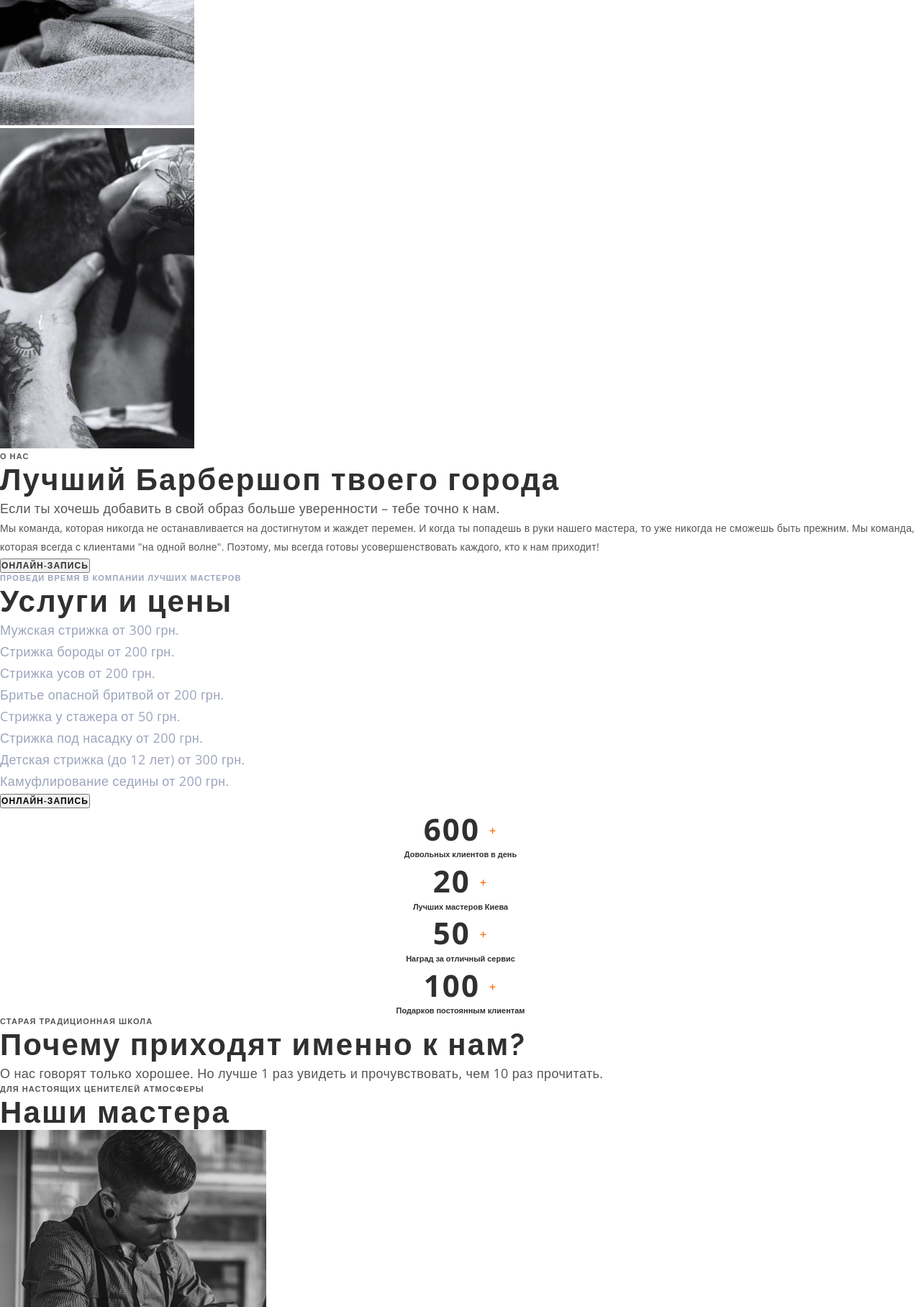
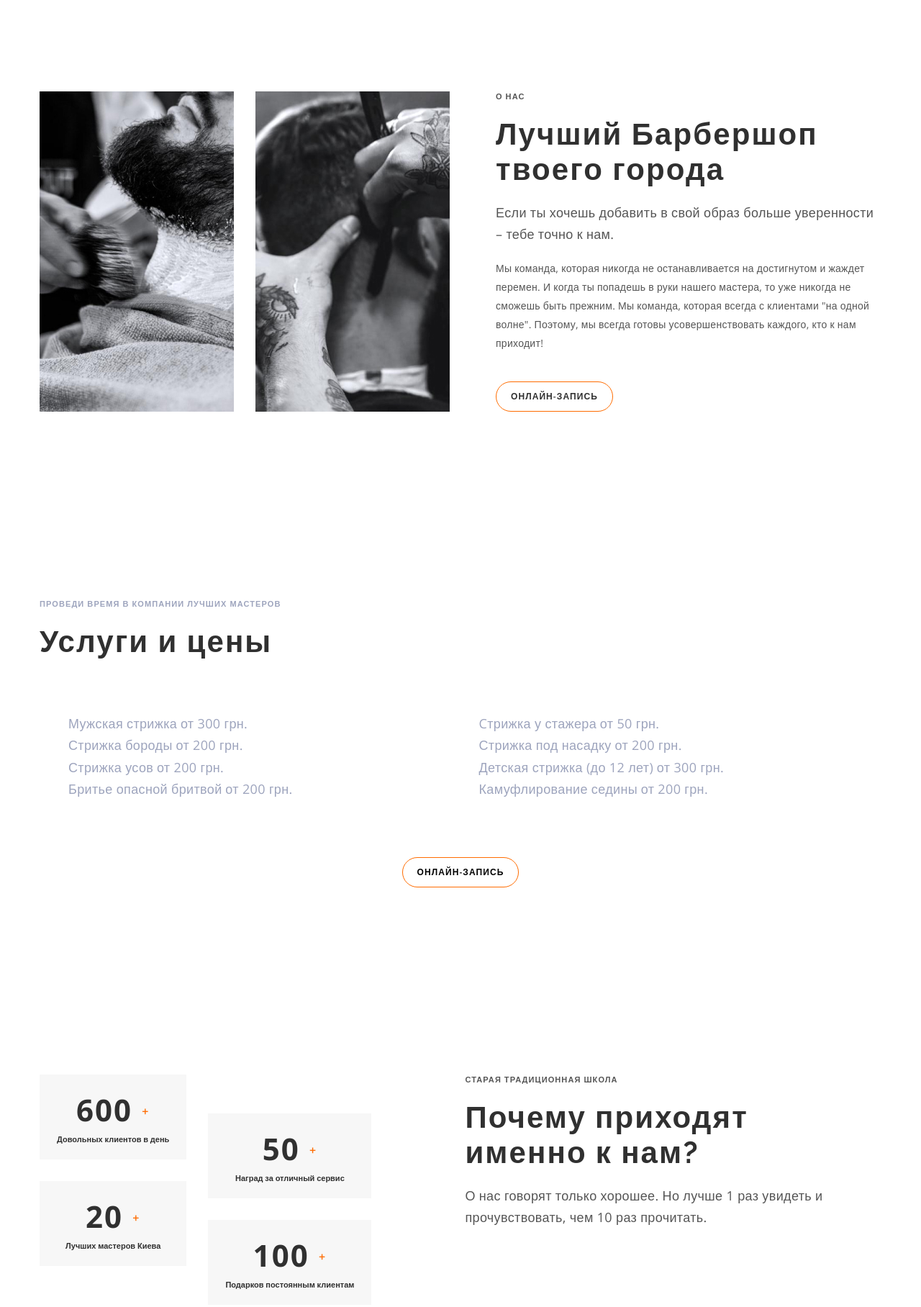
Before and after one commit to Olexiy-repin/Fe_Core_24_Online, a plain HTML site: page index.html in a window 1280 px wide. Shown: the part 801-2617 px from the top of the page at 72% size. Drawn offline with nearby package versions, Linux system fonts and the light colour scheme.

Commit message:
Добавлены стили для хедера, hero, секции о нас, секции услуг

```diff
--- a/css/styles.css
+++ b/css/styles.css
@@ -41,19 +41,75 @@ body {
   color: var(--text-light-theme-color);
 }
 
+h1 {
+  margin: 0;
+}
+
+img {
+  display: block;
+}
+
 .address {
   font-style: normal;
 }
 
 .link {
   text-decoration: none;
+  display: block;
 }
 
 .list {
   list-style: none;
 }
 
+.section {
+  padding-top: 130px;
+  padding-bottom: 130px;
+}
+
+.container {
+  width: 1200px;
+  padding-left: 15px;
+  padding-right: 15px;
+  margin-left: auto;
+  margin-right: auto;
+}
+
 /* HEADER */
+.header {
+}
+.header .container {
+  display: flex;
+  align-items: center;
+  justify-content: space-between;
+}
+
+.header-utils {
+  display: flex;
+  align-items: center
+}
+
+.navigation {
+  display: flex;
+  align-items: center;
+}
+
+.logo {
+  margin-right: 71px;
+}
+
+.navigation-list {
+  display: flex;
+}
+
+.navigation-list-item:not(:last-child) {
+  margin-right: 40px;
+}
+
+.header .address {
+  margin-right: 40px;
+}
+
 .navigation-list-link,
 .header-tel-link,
 .modal-btn {
@@ -71,6 +127,11 @@ body {
   color: var(--accent-color);
 }
 
+.navigation-list-link {
+  padding-top: 52px;
+  padding-bottom: 52px;
+}
+
 .header-tel-link {
   text-transform: uppercase;
 }
@@ -78,6 +139,14 @@ body {
 .modal-btn {
   letter-spacing: 0.09em;
   text-transform: uppercase;
+  border: 1px solid #ff6c00;
+  border-radius: 25px;
+  background-color: transparent;
+  padding-top: 12px;
+  padding-right: 20px;
+  padding-bottom: 12px;
+  padding-left: 20px;
+  cursor: pointer;
 }
 
 .modal-btn:hover,
@@ -87,6 +156,26 @@ body {
 }
 
 /* HERO SECTION */
+.hero .container {
+  display: flex;
+}
+
+.hero-slider {
+  background-color: var(--modal-btn-light-theme-color);
+  flex-grow: 1;
+  padding-left: 100px;
+  padding-top: 272px;
+  padding-bottom: 206px;
+}
+
+.social-links {
+  display: flex;
+}
+
+.social-links-item:not(:last-child) {
+  margin-right: 40px;
+}
+
 .social-links-item-link {
   font-weight: 600;
   font-size: 11px;
@@ -107,14 +196,16 @@ body {
   letter-spacing: 0.1em;
   text-transform: uppercase;
   color: var(--text-dark-theme-color);
+  margin-bottom: 20px;
 }
 
 .hero-title {
   font-family: var(--secondary-font);
   font-weight: 700;
   font-size: 72px;
-  line-height: 1.8;
+  line-height: 1.18;
   letter-spacing: 0.05em;
+  margin-bottom: 20px;
   /* color: var(--title-dark-theme-color); */
 }
 
@@ -127,8 +218,25 @@ body {
 }
 
 /* ABOUT US */
+.about-us .container {
+  display: flex;
+}
 .about-us .subtitle {
   color: var(--text-light-theme-color);
+}
+
+.about-us-list {
+  display: flex;
+  margin-right: 64px;
+}
+
+.about-us-title,
+.about-us-description {
+  margin-bottom: 20px;
+}
+
+.about-us-list-item:not(:last-child) {
+  margin-right: 30px;
 }
 
 .title {
@@ -144,12 +252,13 @@ body {
   color: var(--text-light-theme-color);
 }
 
-.about-us .text {
+.about-us-text {
   font-weight: 400;
   font-size: 14px;
   line-height: 1.86;
   letter-spacing: 0.02em;
   color: var(--text-light-theme-color);
+  margin-bottom: 40px;
 }
 
 .about-us .modal-btn {
@@ -166,9 +275,69 @@ body {
   color: var(--text-dark-theme-color);
 }
 
+.services-title {
+  margin-bottom: 44px;
+}
+
+.services-list-wrapper {
+  display: flex;
+  margin-bottom: 50px;
+}
+
+.services-list {
+  flex-grow: 1;
+  padding-top: 30px;
+  padding-right: 40px;
+  padding-bottom: 30px;
+  padding-left: 40px;
+}
+
+.services-modal-btn {
+  display: block;
+  margin-left: auto;
+  margin-right: auto;
+}
+
 /* WHY ARE WE */
+.why-are-we .container {
+  display: flex;
+}
+
+.why-are-we-list-wrapper {
+  display: flex;
+  margin-right: 130px;
+}
+
+.why-are-we-list:nth-child(even) {
+  margin-top: 54px;
+}
+
+.why-are-we-list:not(:nth-child(even)) {
+  margin-right: 30px;
+}
+
+.why-are-we-list-item {
+  padding-top: 20px;
+  padding-right: 24px;
+  padding-bottom: 20px;
+  padding-left: 24px;
+  background-color: #f7f7f7;
+}
+
+.why-are-we-list-item:not(:last-child) {
+  margin-bottom: 30px;
+}
+
+.why-are-we-text-content {
+  width: 500px;
+}
+
 .why-are-we .subtitle {
   color: var(--text-light-theme-color);
+}
+
+.why-are-we-title {
+  margin-bottom: 20px;
 }
 
 .why-are-we .description {
@@ -182,6 +351,7 @@ body {
   text-align: center;
   letter-spacing: 0.05em;
   color: var(--title-light-theme-color);
+  margin-bottom: 6px;
 }
 
 .why-are-we-list-item-desc {
--- a/index.html
+++ b/index.html
@@ -13,6 +13,7 @@
 <body>
     <!-- ШАПКА САЙТА -->
     <header class="header">
+        <div class="container">
             <nav class="navigation">
                 <a class="logo" href="./index.html" aria-label="Логотип">
                     <img class="logo-img" src="./images/header/logo.svg" alt="Логотип">
@@ -32,14 +33,18 @@
                     </li>
                 </ul>
             </nav>
+            <div class="header-utils">
                 <address class="address">
                     <a class="header-tel-link link" href="tel:+380441111111">+38 044 111 11 11</a>
                 </address>
                 <button class="modal-btn">онлайн-запись</button>
+            </div>
+        </div>
     </header>
     <main>
         <!-- HERO секция -->
         <section class="hero">
+            <div class="container">
                 <div>
                     <ul class="social-links list">
                         <li class="social-links-item">
@@ -50,42 +55,50 @@
                         </li>
                     </ul>
                 </div>
-            <div>
+                <div class="hero-slider">
                     <p class="subtitle" lang="en">A hair salon for men in Kyiv</p>
                     <h1 class="hero-title" lang="en">BarberShop</h1>
                     <p class="description">Мы эксперты в модных мужских стрижках. <br> Работаем быстро, осторожно и со
                         вкусом.</p>
                 </div>
+            </div>
         </section>
 
         <!-- О НАС -->
-        <section class="about-us">
-            <ul class="list">
-                <li>
-                    <img src="./images/about-us/about-img-1.jpg" alt="Мастер бреет клиента" width="270" height="445">
+        <section class="about-us section">
+            <div class="container">
+                <ul class="about-us-list list">
+                    <li class="about-us-list-item">
+                        <img src="./images/about-us/about-img-1.jpg" alt="Мастер бреет клиента" width="270"
+                            height="445">
                     </li>
-                <li>
-                    <img src="./images/about-us/about-img-2.jpg" alt="Мастер стрижет клиента" width="270" height="445">
+                    <li class="about-us-list-item">
+                        <img src="./images/about-us/about-img-2.jpg" alt="Мастер стрижет клиента" width="270"
+                            height="445">
                     </li>
                 </ul>
                 <div>
                     <p class="subtitle">о нас</p>
-                <h2 class="title">Лучший Барбершоп
+                    <h2 class="about-us-title title">Лучший Барбершоп
                         твоего города</h2>
-                <p class="description">Если ты хочешь добавить в свой образ больше уверенности – тебе точно к нам.</p>
-                <p class="text">Мы команда, которая никогда не останавливается на достигнутом
+                    <p class="about-us-description description">Если ты хочешь добавить в свой образ больше уверенности
+                        – тебе точно к нам.
+                    </p>
+                    <p class="about-us-text">Мы команда, которая никогда не останавливается на достигнутом
                         и жаждет перемен. И когда ты попадешь в руки нашего мастера,
                         то уже никогда не сможешь быть прежним. Мы команда, которая всегда с клиентами "на одной волне".
                         Поэтому, мы всегда готовы усовершенствовать каждого, кто к нам приходит!</p>
                     <button type="button" class="modal-btn">онлайн-запись</button>
                 </div>
+            </div>
         </section>
 
         <!-- УСЛУГИ И ЦЕНЫ -->
-        <section class="services">
+        <section class="services section">
+            <div class="container">
                 <p class="subtitle">Проведи время в компании лучших мастеров</p>
-            <h2 class="title">Услуги и цены</h2>
-            <div>
+                <h2 class="services-title title">Услуги и цены</h2>
+                <div class="services-list-wrapper">
                     <ul class="services-list list">
                         <li class="services-list-item">
                             <span class="services-list-item-name">Мужская стрижка</span>
@@ -123,12 +136,14 @@
                         </li>
                     </ul>
                 </div>
-            <button class="modal-btn">онлайн-запись</button>
+                <button class="services-modal-btn modal-btn">онлайн-запись</button>
+            </div>
         </section>
 
         <!-- ПОЧЕМУ МЫ -->
-        <section class="why-are-we">
-            <div>
+        <section class="why-are-we section">
+            <div class="container">
+                <div class="why-are-we-list-wrapper">
                     <ul class="why-are-we-list list">
                         <li class="why-are-we-list-item">
                             <p class="why-are-we-list-item-count">600 <sup class="symbol-plus">+</sup></p>
@@ -150,12 +165,15 @@
                         </li>
                     </ul>
                 </div>
-            <div>
+                <div class="why-are-we-text-content">
                     <p class="subtitle">старая традиционная школа</p>
-                <h2 class="title">Почему приходят именно к нам?</h2>
-                <p class="description">О нас говорят только хорошее. Но лучше 1 раз увидеть и прочувствовать, чем 10 раз
+                    <h2 class="why-are-we-title title">Почему приходят именно к нам?</h2>
+                    <p class="description">О нас говорят только хорошее. Но лучше 1 раз увидеть и прочувствовать, чем 10
+                        раз
                         прочитать. </p>
                 </div>
+            </div>
+
         </section>
 
         <!-- НАШИ МАСТЕРА -->
```
Lines whose indentation alone changed are shown as unchanged.
